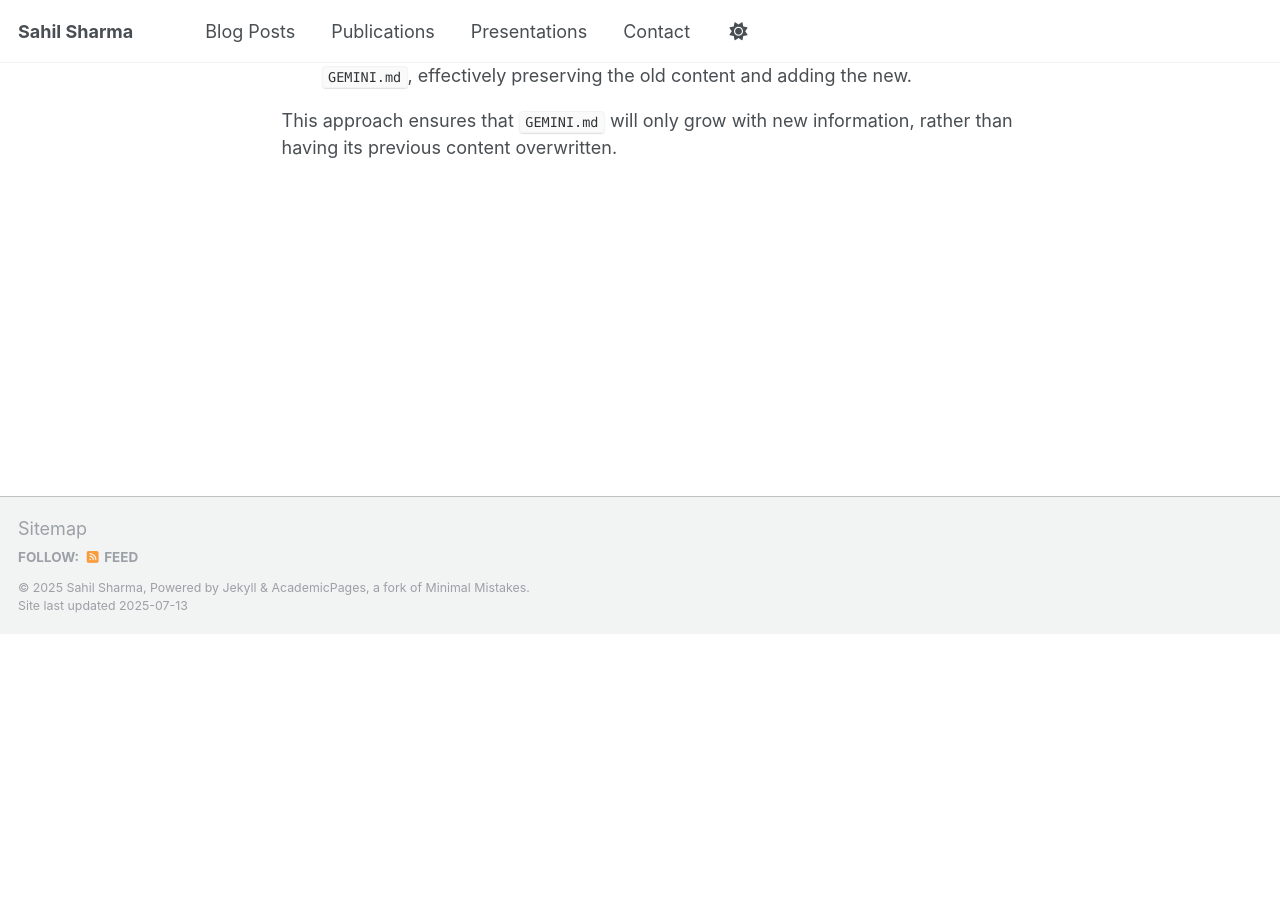
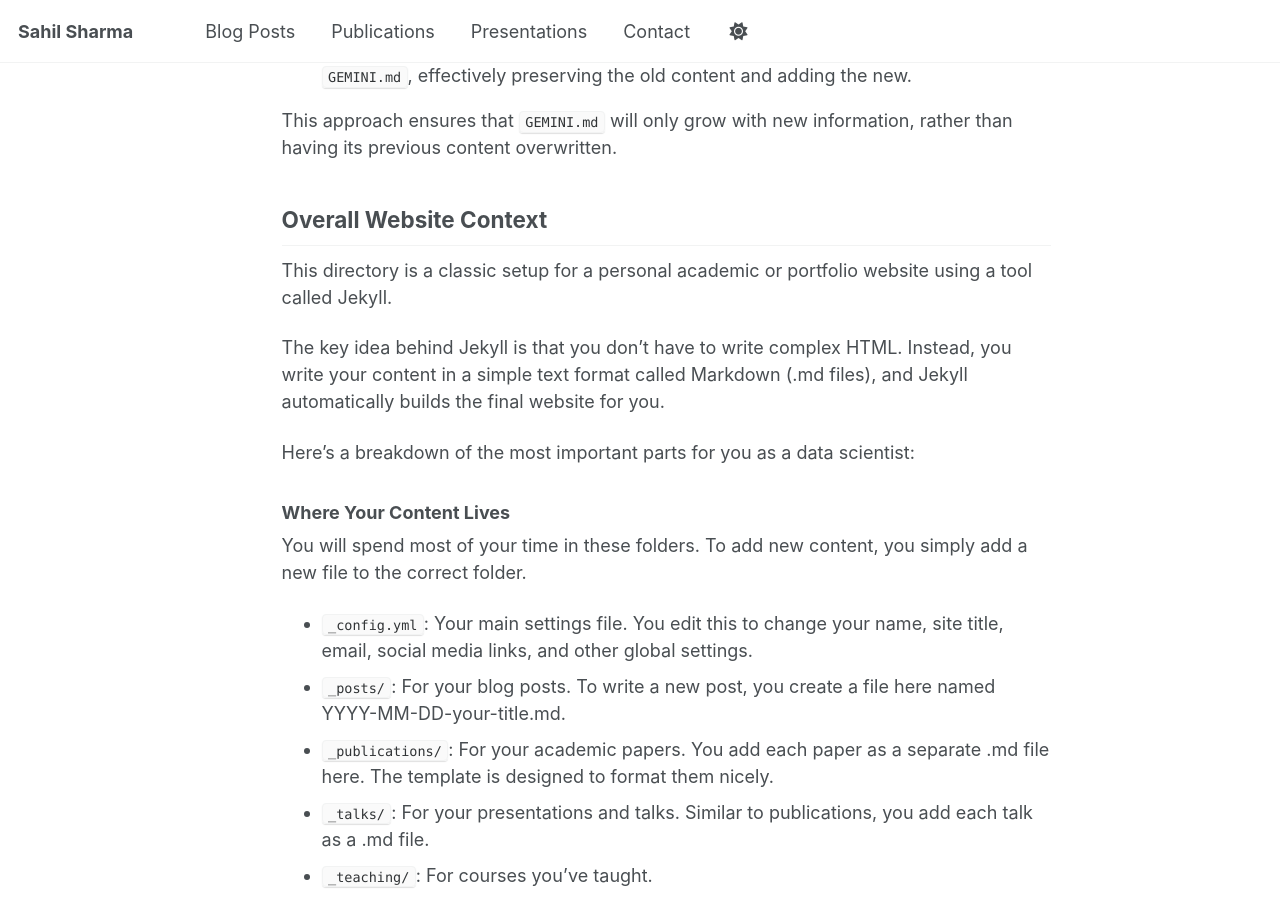
Before and after one commit to sahil-datascience/sahil-datascience.github.io, a Jekyll site: the page built from GEMINI.md, in a window 1280 px wide and 900 px high, scrolled down 737 px. Built offline with Jekyll 4.4.1, drawn with Linux system fonts in a browser that asks for light colours; some web fonts are replaced; our own code applies the rules of GitHub Pages for plain Markdown files; before the commit the page ends 1371 px from its top, so only the background shows below that; some of the changed text lies outside the part shown.

Commit message:
docs: Add overall website context to GEMINI.md

```diff
--- a/GEMINI.md
+++ b/GEMINI.md
@@ -17,3 +17,53 @@
 3.  **Write Combined Content:** Finally, the agent will write the combined content back to `GEMINI.md`, effectively preserving the old content and adding the new.
 
 This approach ensures that `GEMINI.md` will only grow with new information, rather than having its previous content overwritten.
+
+## Overall Website Context
+
+This directory is a classic setup for a personal academic or portfolio website using a tool called Jekyll.
+
+The key idea behind Jekyll is that you don't have to write complex HTML. Instead, you write your content in a simple text format called
+Markdown (.md files), and Jekyll automatically builds the final website for you.
+
+Here’s a breakdown of the most important parts for you as a data scientist:
+
+### Where Your Content Lives
+
+You will spend most of your time in these folders. To add new content, you simply add a new file to the correct folder.
+
+*   `_config.yml`: Your main settings file. You edit this to change your name, site title, email, social media links, and other global
+    settings.
+*   `_posts/`: For your blog posts. To write a new post, you create a file here named YYYY-MM-DD-your-title.md.
+*   `_publications/`: For your academic papers. You add each paper as a separate .md file here. The template is designed to format them nicely.
+*   `_talks/`: For your presentations and talks. Similar to publications, you add each talk as a .md file.
+*   `_teaching/`: For courses you've taught.
+*   `_pages/`: For static pages like your "About Me" (about.md) or "CV" (cv.md).
+*   `_data/`: This holds structured data. For example, navigation.yml controls the links in your site's main menu. cv.json likely holds the
+    data for your CV page, which you can edit directly.
+
+### The "Front-End" Stuff (What you can mostly ignore)
+
+These folders control the look and feel of your site. You generally won't need to touch these unless you want to make significant design
+changes.
+
+*   `_layouts/` & `_includes/`: These are HTML templates that define the structure of your pages.
+*   `_sass/` & `assets/`: These folders control the styling (colors, fonts, layout) and hold assets like images or CSS files.
+
+### The Generated Website (Do Not Touch!)
+
+*   `_site/`: This is important. This folder contains the final, generated website that people see. You should never edit files in this
+    directory directly, because Jekyll will delete and rewrite everything in it every time it builds the site.
+
+---
+
+### What You Can Do (Common Tasks)
+
+Based on this structure, here are things I can help you with:
+
+1.  Add a new publication, blog post, or talk.
+2.  Update your CV by editing `_data/cv.json` or `_pages/cv.md`.
+3.  Change your bio or social media links in `_config.yml`.
+4.  Add a new page (like a "Projects" or "Contact" page).
+5.  Change the navigation menu.
+
+Just tell me what you'd like to accomplish, and I can guide you through the steps or perform them for you.
```
